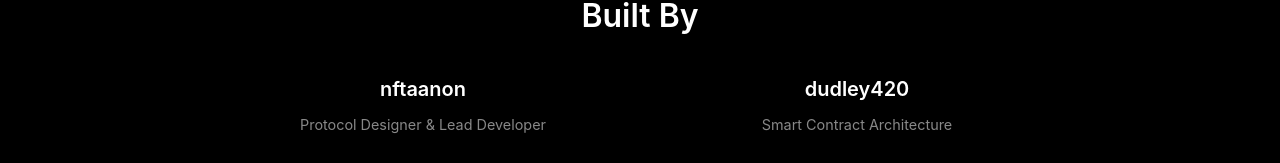
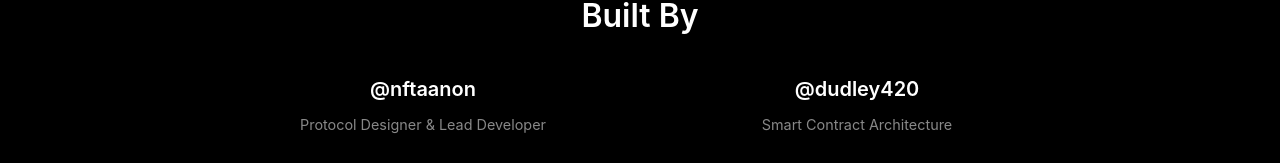
Before and after one commit to NFTcolumn/deveats-website, a React (Vite) app: page / in a window 1280 px wide. Shown: the part 1354-1517 px from the top of the page. Built offline with nearby package versions, Linux system fonts and the light colour scheme.

Commit message:
Add @ to nftaanon and dudley420 names

```diff
--- a/src/App.jsx
+++ b/src/App.jsx
@@ -74,11 +74,11 @@ function App() {
           <h2>Built By</h2>
           <div className="team">
             <div>
-              <a href="https://twitter.com/nftaanon" target="_blank" rel="noopener noreferrer">nftaanon</a>
+              <a href="https://twitter.com/nftaanon" target="_blank" rel="noopener noreferrer">@nftaanon</a>
               <span>Protocol Designer & Lead Developer</span>
             </div>
             <div>
-              <a href="https://twitter.com/dudley420" target="_blank" rel="noopener noreferrer">dudley420</a>
+              <a href="https://twitter.com/dudley420" target="_blank" rel="noopener noreferrer">@dudley420</a>
               <span>Smart Contract Architecture</span>
             </div>
           </div>
```
